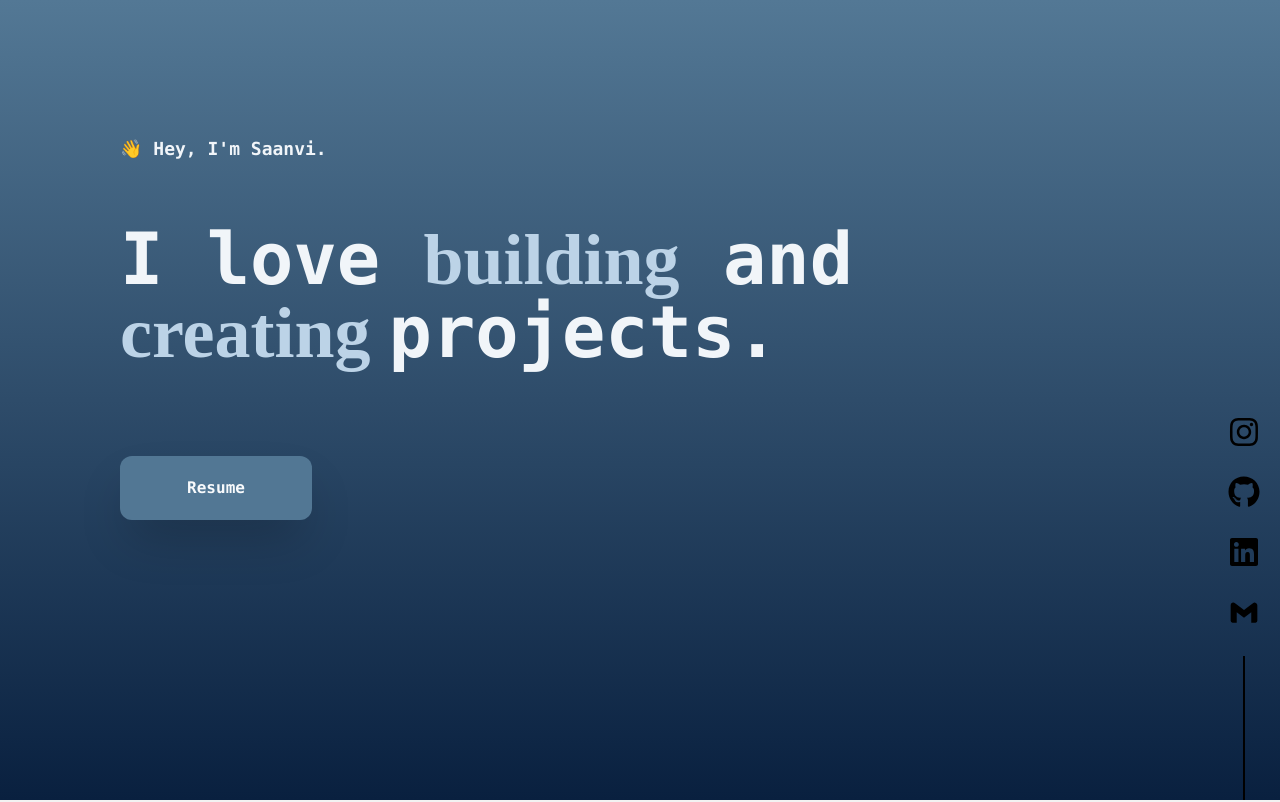
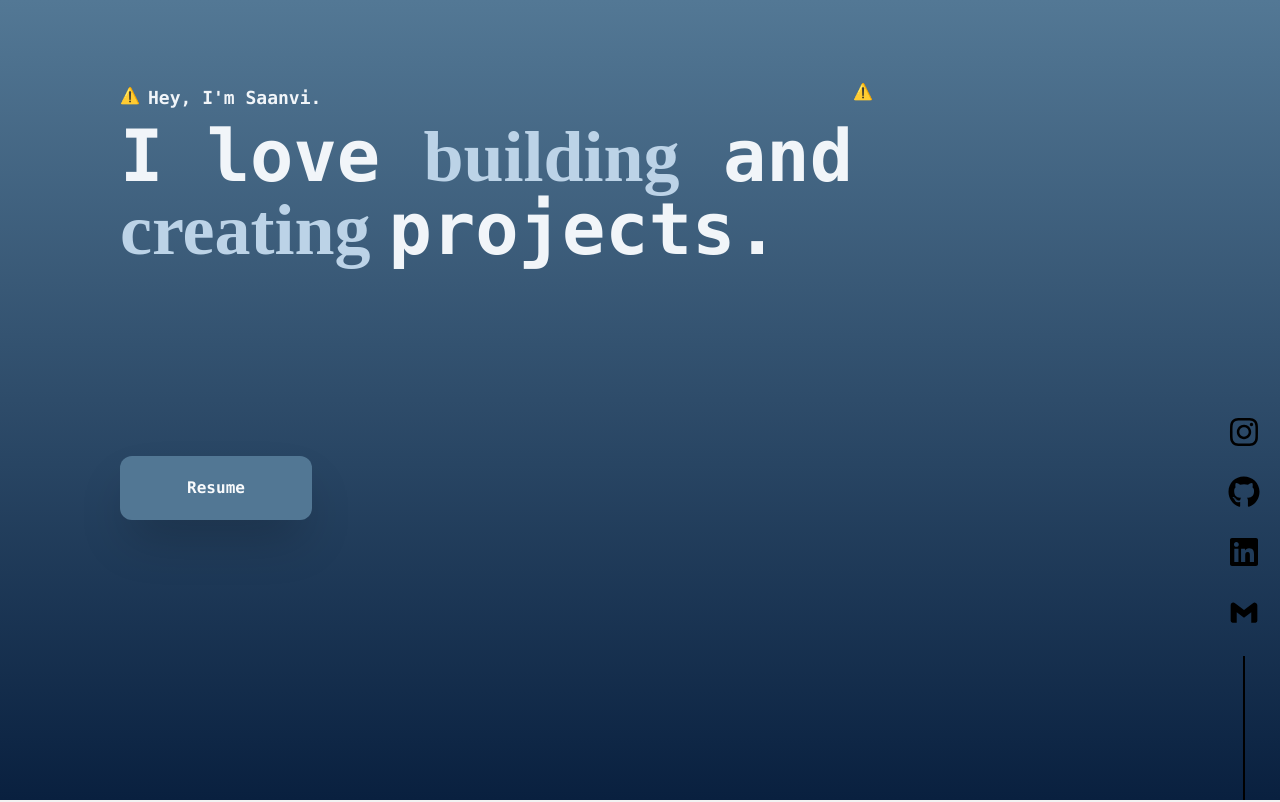
Before and after one commit to SaanviKumar13/Portfolio, a Next.js app: page / in a window 1280 px wide. Shown: the top 802 px of the page. Built offline with nearby package versions, Linux system fonts and the light colour scheme; no server answers; a web font is replaced by a local one.

Commit message:
feat: add lottie

```diff
--- a/components/Hero.tsx
+++ b/components/Hero.tsx
@@ -1,19 +1,38 @@
 import Button from "./Button";
-
+import { Player } from "@lottiefiles/react-lottie-player";
 const Hero = () => {
   return (
     <div className="min-h-screen bg-page-gradient">
       <div className="z-10 flex flex-col h-[70vh] items-start justify-between gap-9 p-10 ml-20">
-        <div className="mt-10 flex flex-col justify-evenly h-full">
+        <div className="mt-10 flex flex-row justify-evenly h-full">
+          <div>
+            <div className="flex flex-row gap-2 items-center">
+              <Player
+                autoplay={true}
+                loop={true}
+                controls={true}
+                src="https://lottie.host/e6a00561-f555-4193-9731-ad04ecb23bfc/A6qjkGdqQr.json"
+                style={{ height: "50px", width: "50px" }}
+              ></Player>{" "}
               <h1 className="text-lg mt-1 font-extrabold text-slate-100">
-            👋 Hey, I&apos;m Saanvi.
+                Hey, I&apos;m Saanvi.
               </h1>
+            </div>
             <h2 className="text-2xl md:text-7xl font-mono font-extrabold text-slate-100 mt-2">
               I love <span className="text-[#BCD3E7] font-title">building</span>{" "}
               and <br />
               <span className="text-[#BCD3E7] font-title"> creating </span>
               projects.
             </h2>
+          </div>
+
+          <Player
+            autoplay={true}
+            loop={true}
+            controls={true}
+            src="https://lottie.host/aa4889d8-9b3c-45c4-afbe-0d1c1aa7b382/qJ57tG47HL.json"
+            style={{ height: "600px", width: "600px" }}
+          ></Player>
         </div>
         <div className="flex gap-5 md:gap-12">
           <Button variant="secondary"> Resume </Button>
--- a/package.json
+++ b/package.json
@@ -9,6 +9,7 @@
     "lint": "next lint"
   },
   "dependencies": {
+    "@lottiefiles/react-lottie-player": "^3.5.3",
     "next": "^14.1.0",
     "react": "^18",
     "react-dom": "^18",
```
Also changed, not shown: 1 other file (tests, documents, lock files or other folders). Lines whose indentation alone changed are shown as unchanged.
